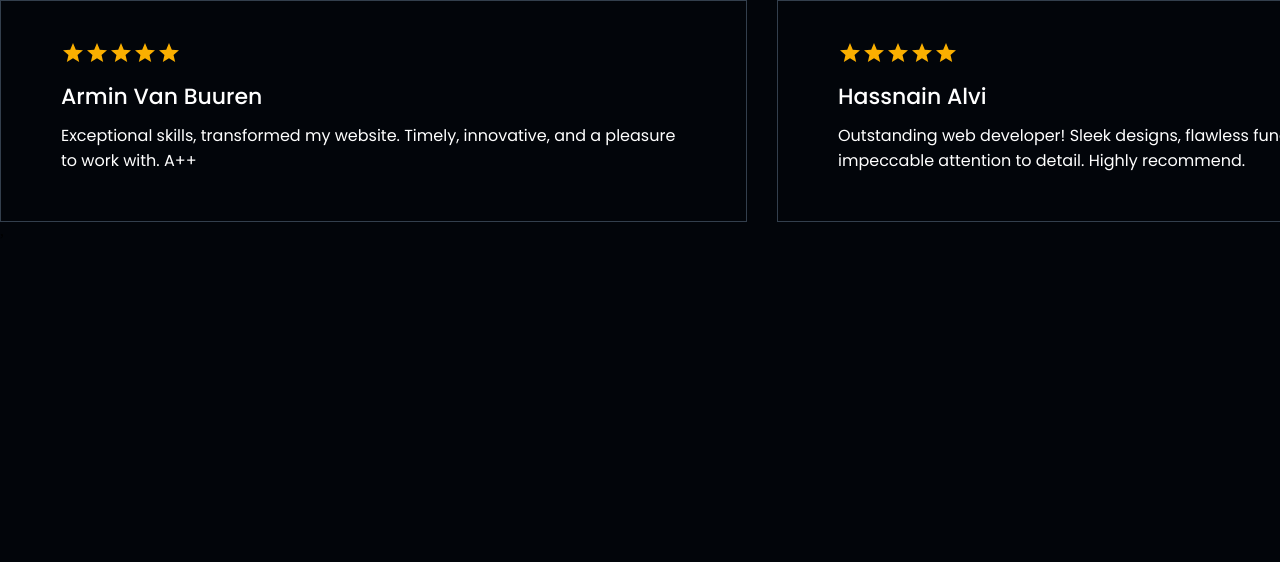
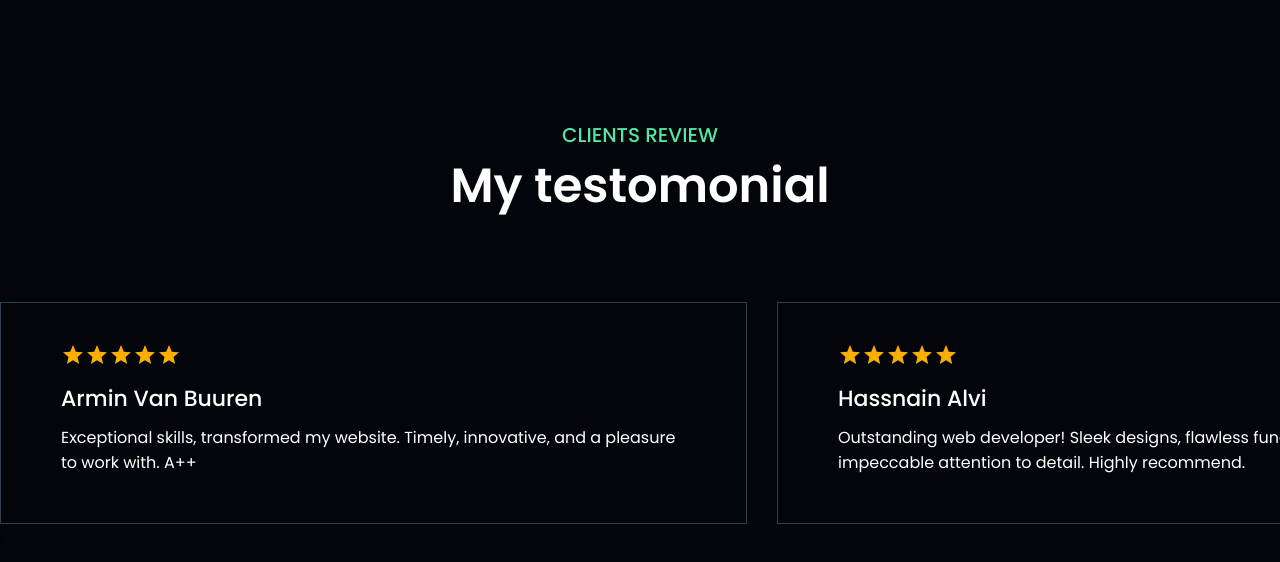
Before and after one commit to abdullahhamid381/abdullah, a React (Vite) app: page / in a window 1280 px wide. Shown: the top 562 px of the page. Built offline with nearby package versions, Linux system fonts and the light colour scheme.

Commit message:
dsfsdfsdf

```diff
--- a/src/Components/Home/Review.jsx
+++ b/src/Components/Home/Review.jsx
@@ -22,7 +22,8 @@ export default function Review() {
     const [valueth, setValueth] = React.useState(3);
   return (
     <div className='review-parent'>
-
+        <p className='client'>CLIENTS REVIEW</p>
+        <h1 className='testi'>My testomonial</h1>
       <Swiper
         slidesPerView={2}
         spaceBetween={30}
--- a/src/Components/Home/Scss/Review.scss
+++ b/src/Components/Home/Scss/Review.scss
@@ -4,9 +4,25 @@
     width: 100%;
     max-width: 1300px;
     margin: auto;
+    padding-top: 120px;
+    .client{
+        font-size: 20px;
+        font-weight: 500;
+        color: rgb(85, 230, 165);
+        text-align: center;
+        font-family: 'Poppins', sans-serif;
+    }
+    .testi{
+        color: white;
+        font-size: 48px;
+        font-weight: 600;
+        text-align: center;
+        font-family: 'Poppins', sans-serif;
+    }
     .swiper {
         width: 100%;
         height: 100%;
+        padding-top: 80px;
       }
 
       .swiper-slide {
```
